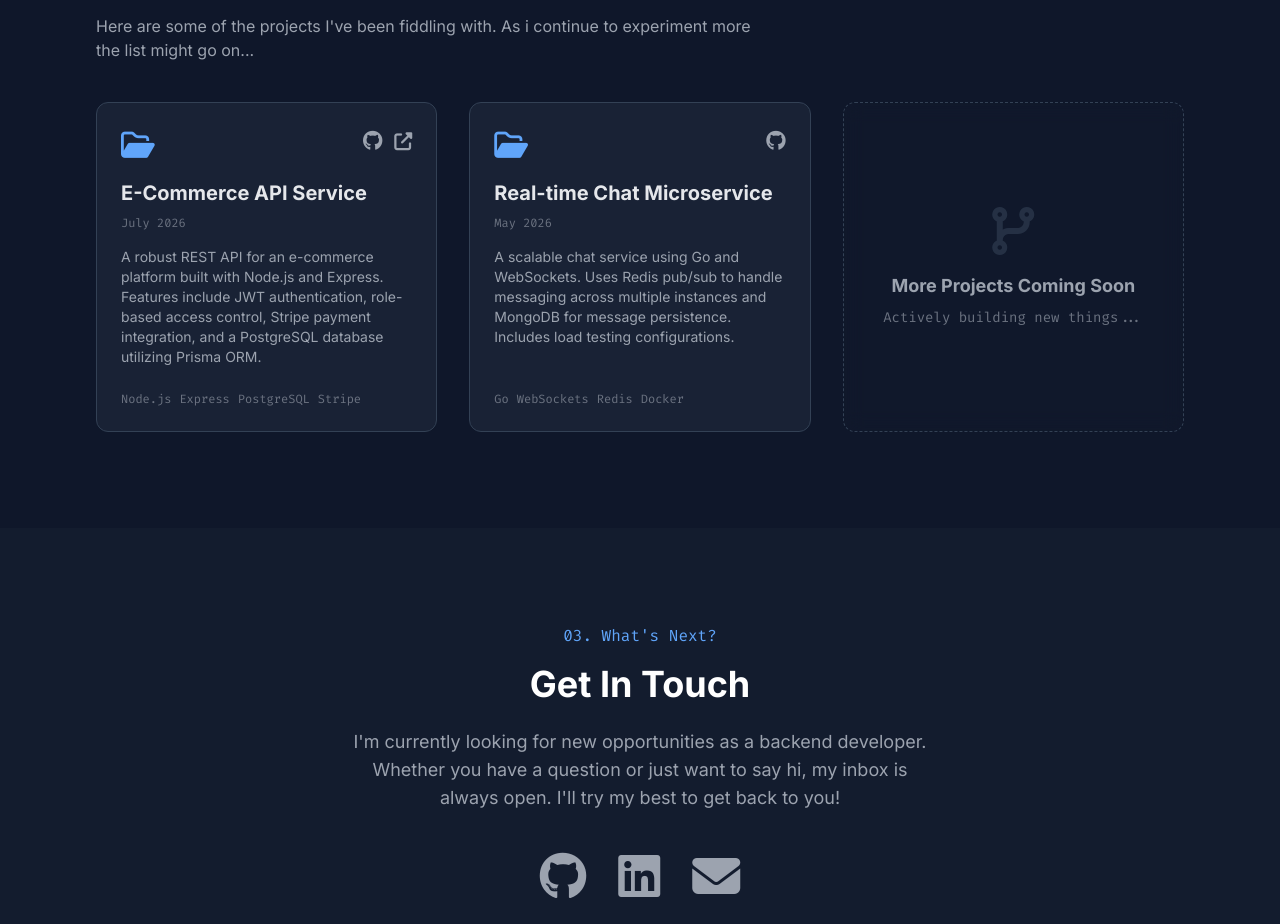
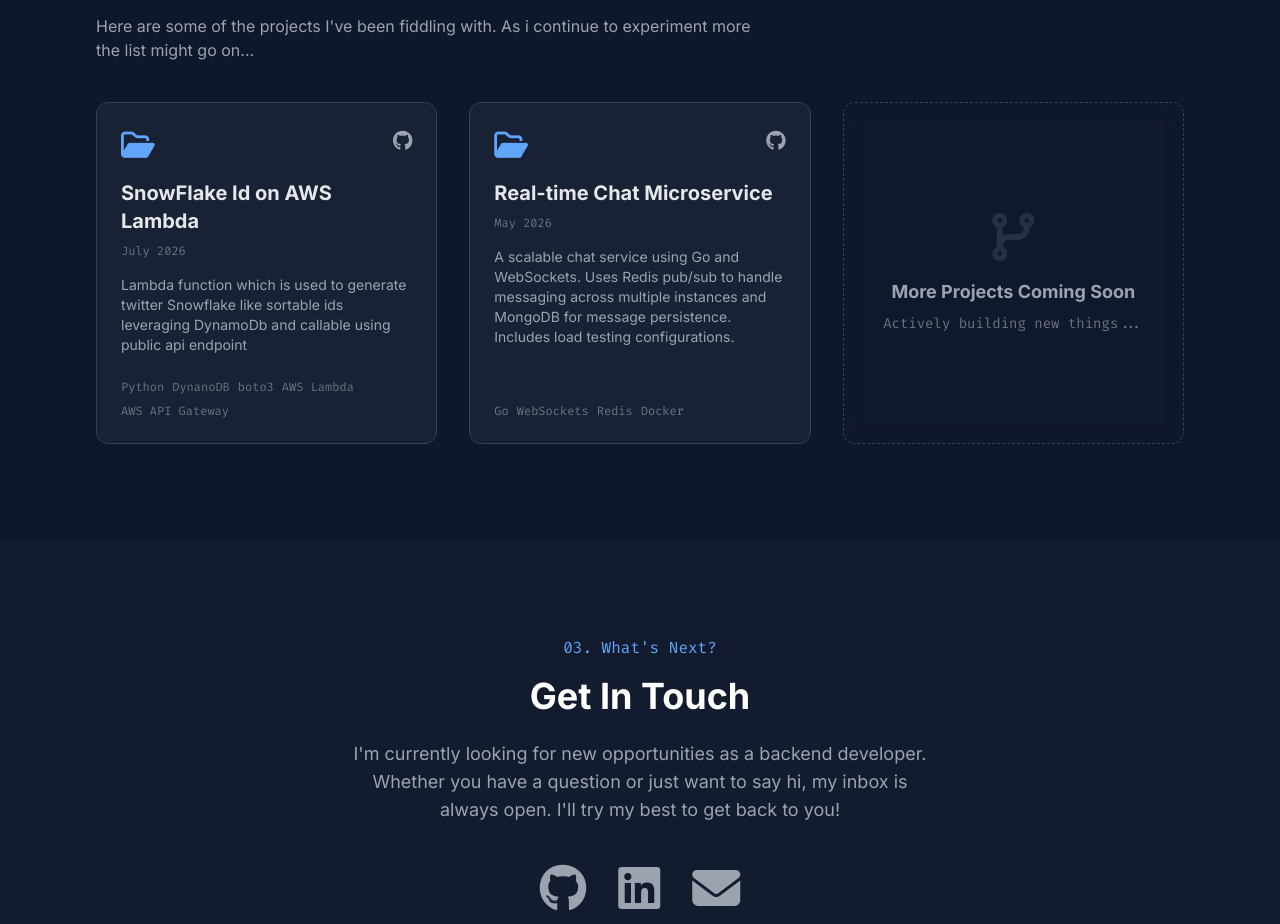
Before and after one commit to sugato1398/sugato1398.github.io, a plain HTML site: page index.html in a window 1280 px wide. Shown: the part 1620-2544 px from the top of the page. Drawn offline with nearby package versions, Linux system fonts and the light colour scheme.

Commit message:
updated snowflake id project

```diff
--- a/index.html
+++ b/index.html
@@ -277,7 +277,7 @@
                     <!-- Project Grid -->
                     <div class="grid grid-cols-1 md:grid-cols-2 lg:grid-cols-3 gap-8">
 
-                        <!-- Template Project Card 1 (Placeholder) -->
+                        <!-- Template Project Card 1 -->
                         <div class="project-card glass-panel rounded-xl overflow-hidden border border-dark-700 flex flex-col h-full">
                             <div class="p-6 flex-1 flex flex-col">
                                 <div class="flex justify-between items-start mb-4">
@@ -285,29 +285,27 @@
                                         <i class="far fa-folder-open"></i>
                                     </div>
                                     <div class="flex gap-3">
-                                        <a href="#" class="text-gray-400 hover:text-white transition-colors" title="GitHub Repo" target="_blank">
+                                        <a href="https://github.com/sugato1398/snowflake_lambda" class="text-gray-400 hover:text-white transition-colors" title="GitHub Repo" target="_blank">
                                             <i class="fab fa-github text-xl"></i>
-                                        </a>
-                                        <a href="#" class="text-gray-400 hover:text-white transition-colors" title="Live Demo" target="_blank">
-                                            <i class="fas fa-external-link-alt text-lg"></i>
                                         </a>
                                     </div>
                                 </div>
 
                                 <h3 class="text-xl font-bold text-gray-200 mb-2 group-hover:text-primary-400">
-                                    E-Commerce API Service
+                                    SnowFlake Id on AWS Lambda
                                 </h3>
                                 <p class="text-xs font-mono text-gray-500 mb-4">July 2026</p>
 
                                 <p class="text-gray-400 text-sm mb-6 flex-1">
-                                    A robust REST API for an e-commerce platform built with Node.js and Express. Features include JWT authentication, role-based access control, Stripe payment integration, and a PostgreSQL database utilizing Prisma ORM.
+                                    Lambda function which is used to generate twitter Snowflake like sortable ids leveraging DynamoDb and callable using public api endpoint
                                 </p>
 
                                 <ul class="flex flex-wrap gap-2 text-xs font-mono text-gray-500">
-                                    <li>Node.js</li>
-                                    <li>Express</li>
-                                    <li>PostgreSQL</li>
-                                    <li>Stripe</li>
+                                    <li>Python</li>
+                                    <li>DynanoDB</li>
+                                    <li>boto3</li>
+                                    <li>AWS Lambda</li>
+                                    <li>AWS API Gateway</li>
                                 </ul>
                             </div>
                         </div>
```
